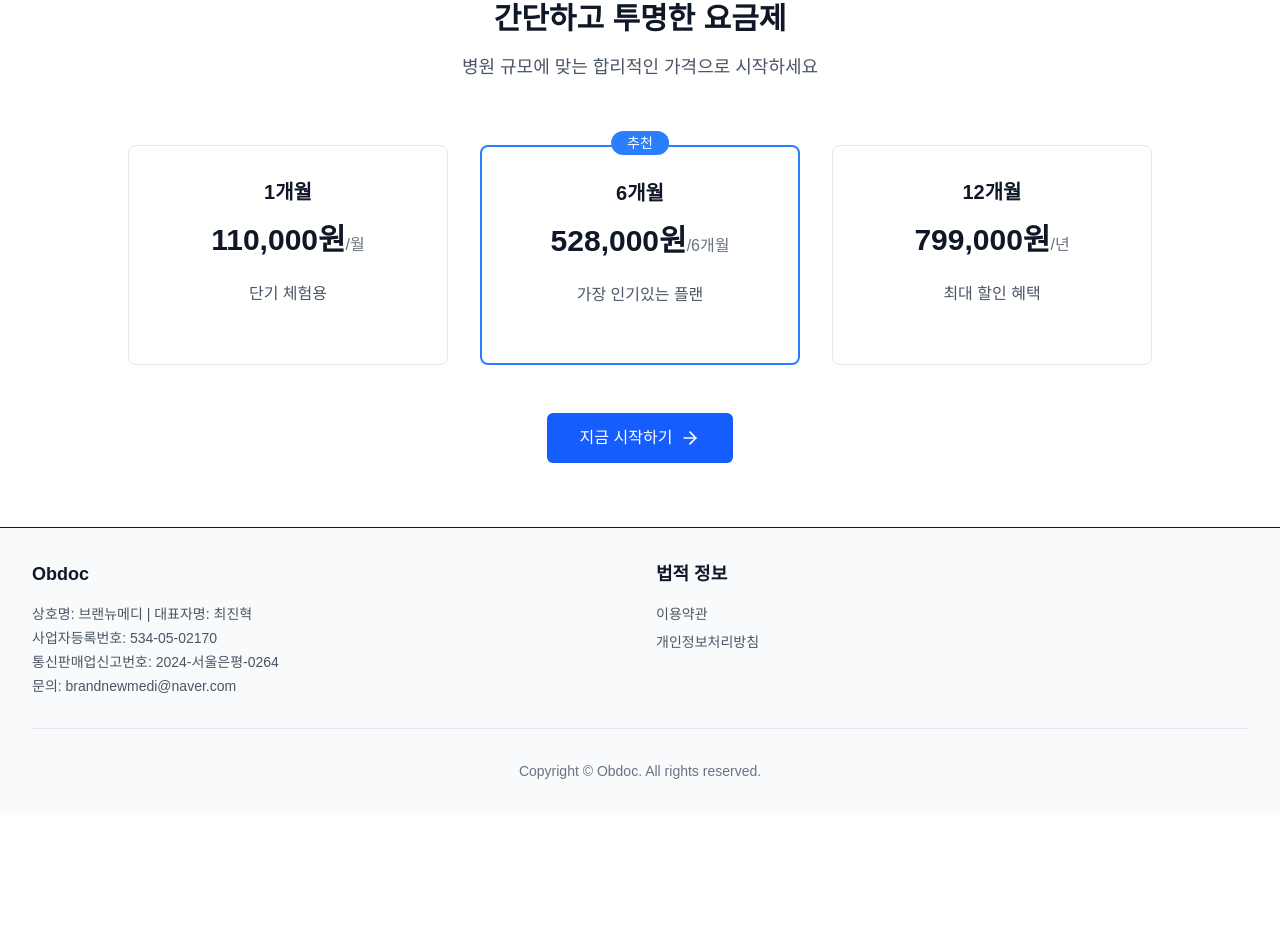
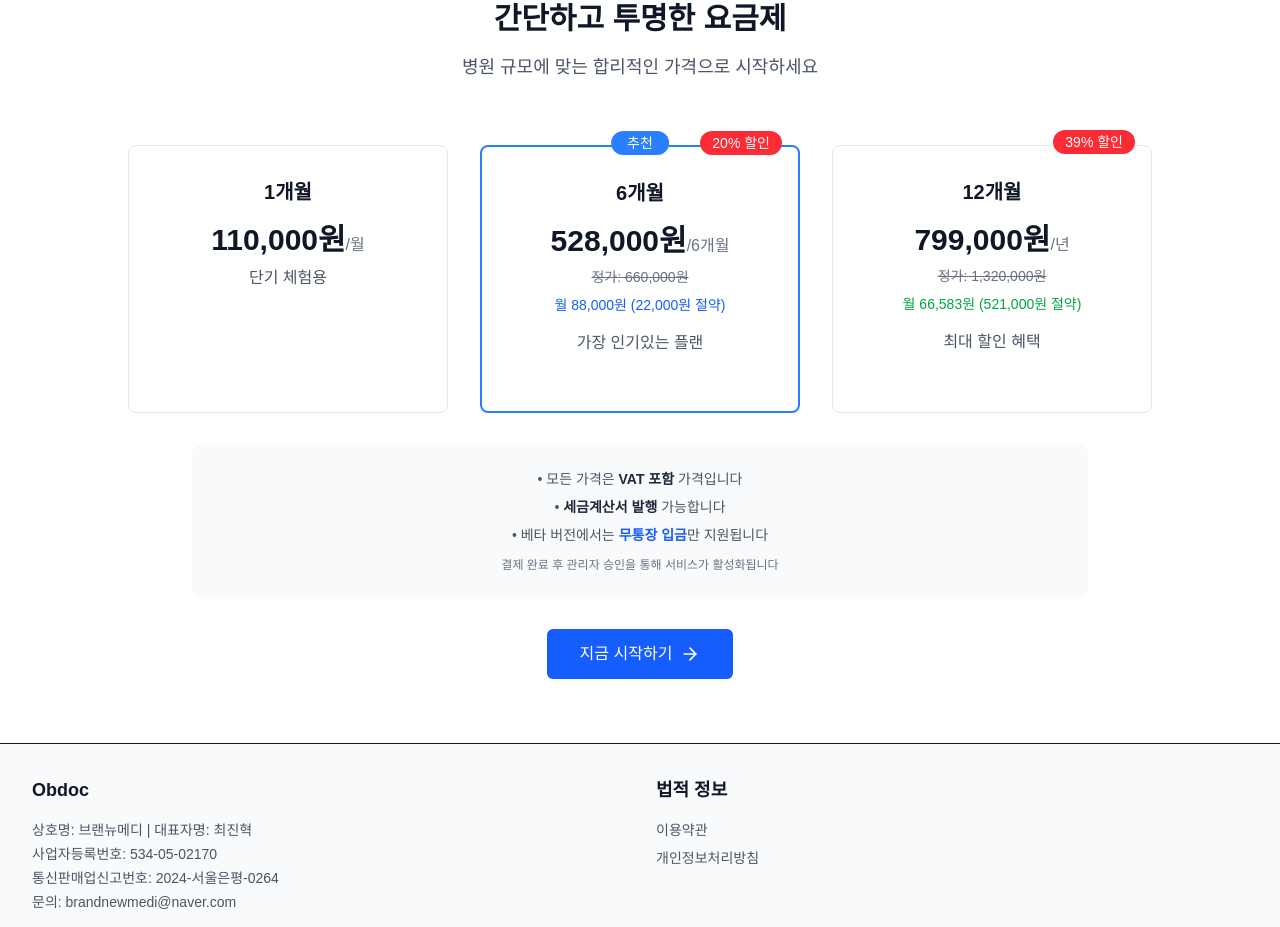
Before and after one commit to jinhyuck8504/obdoc-v1, a Next.js app: page / in a window 1280 px wide. Shown: the part 1090-2017 px from the top of the page. Before the commit the page ends 1903 px from the top, so only its background shows below. Built offline with nearby package versions, Linux system fonts and the light colour scheme; no server answers.

Commit message:
Update page.tsx

```diff
--- a/src/app/page.tsx
+++ b/src/app/page.tsx
@@ -101,7 +101,7 @@ export default function Home() {
           <div className="grid grid-cols-1 md:grid-cols-3 gap-8 max-w-5xl mx-auto">
             <div className="border border-gray-200 rounded-lg p-8 text-center">
               <h3 className="text-xl font-semibold text-gray-900 mb-4">1개월</h3>
-              <div className="text-3xl font-bold text-gray-900 mb-6">
+              <div className="text-3xl font-bold text-gray-900 mb-2">
                 110,000원
                 <span className="text-base font-normal text-gray-500">/월</span>
               </div>
@@ -114,25 +114,65 @@ export default function Home() {
                   추천
                 </span>
               </div>
+              <div className="absolute -top-4 right-4">
+                <span className="bg-red-500 text-white px-3 py-1 rounded-full text-sm font-medium">
+                  20% 할인
+                </span>
+              </div>
               <h3 className="text-xl font-semibold text-gray-900 mb-4">6개월</h3>
-              <div className="text-3xl font-bold text-gray-900 mb-6">
+              <div className="text-3xl font-bold text-gray-900 mb-2">
                 528,000원
                 <span className="text-base font-normal text-gray-500">/6개월</span>
+              </div>
+              <div className="text-sm text-gray-500 line-through mb-2">
+                정가: 660,000원
+              </div>
+              <div className="text-sm text-blue-600 font-medium mb-4">
+                월 88,000원 (22,000원 절약)
               </div>
               <p className="text-gray-600 mb-6">가장 인기있는 플랜</p>
             </div>
 
-            <div className="border border-gray-200 rounded-lg p-8 text-center">
+            <div className="border border-gray-200 rounded-lg p-8 text-center relative">
+              <div className="absolute -top-4 right-4">
+                <span className="bg-red-500 text-white px-3 py-1 rounded-full text-sm font-medium">
+                  39% 할인
+                </span>
+              </div>
               <h3 className="text-xl font-semibold text-gray-900 mb-4">12개월</h3>
-              <div className="text-3xl font-bold text-gray-900 mb-6">
+              <div className="text-3xl font-bold text-gray-900 mb-2">
                 799,000원
                 <span className="text-base font-normal text-gray-500">/년</span>
+              </div>
+              <div className="text-sm text-gray-500 line-through mb-2">
+                정가: 1,320,000원
+              </div>
+              <div className="text-sm text-green-600 font-medium mb-4">
+                월 66,583원 (521,000원 절약)
               </div>
               <p className="text-gray-600 mb-6">최대 할인 혜택</p>
             </div>
           </div>
 
-          <div className="text-center mt-12">
+          {/* 가격 안내 문구 */}
+          <div className="mt-8 p-6 bg-gray-50 rounded-lg max-w-4xl mx-auto">
+            <div className="text-center space-y-2">
+              <p className="text-sm text-gray-600">
+                • 모든 가격은 <span className="font-semibold text-gray-800">VAT 포함</span> 가격입니다
+              </p>
+              <p className="text-sm text-gray-600">
+                • <span className="font-semibold text-gray-800">세금계산서 발행</span> 가능합니다
+              </p>
+              <p className="text-sm text-gray-600">
+                • 베타 버전에서는 <span className="font-semibold text-blue-600">무통장 입금</span>만 지원됩니다
+              </p>
+              <p className="text-xs text-gray-500 mt-3">
+                결제 완료 후 관리자 승인을 통해 서비스가 활성화됩니다
+              </p>
+            </div>
+          </div>
+
+          <div className="text-center mt-8">
             <Link
               href="/signup"
               className="inline-flex items-center px-8 py-3 border border-transparent text-base font-medium rounded-md text-white bg-blue-600 hover:bg-blue-700 transition-colors"
```
